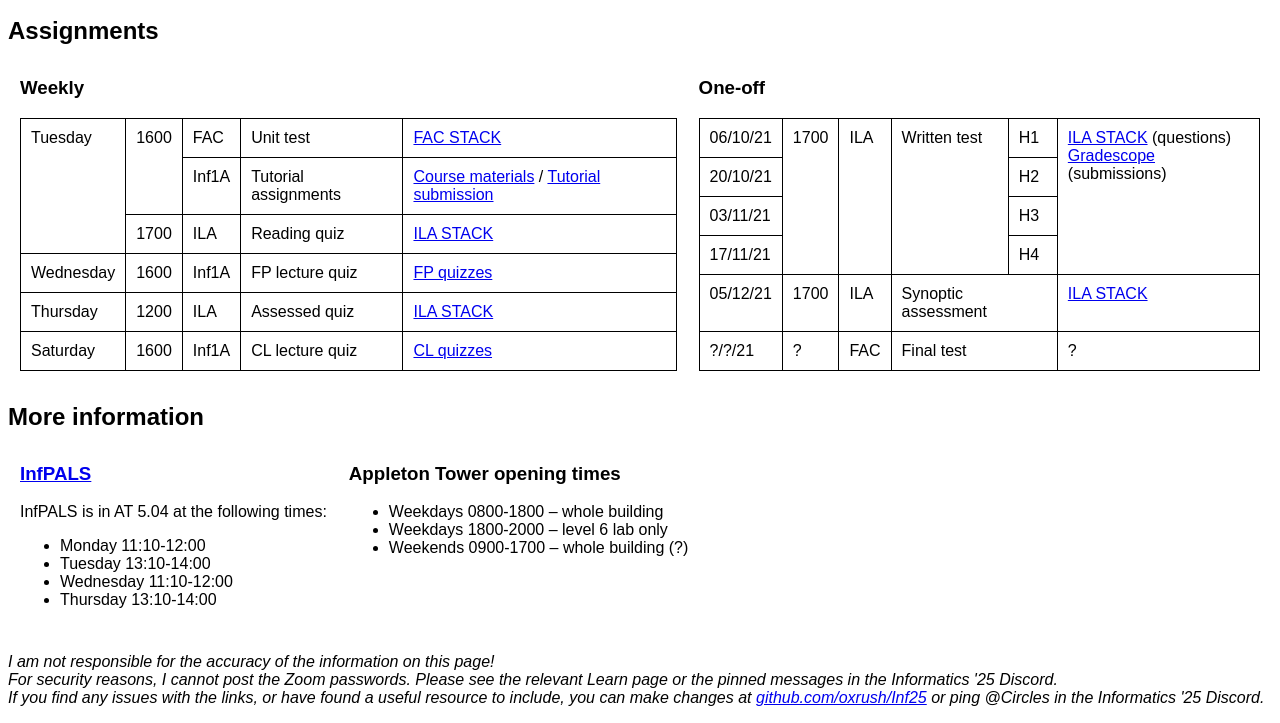
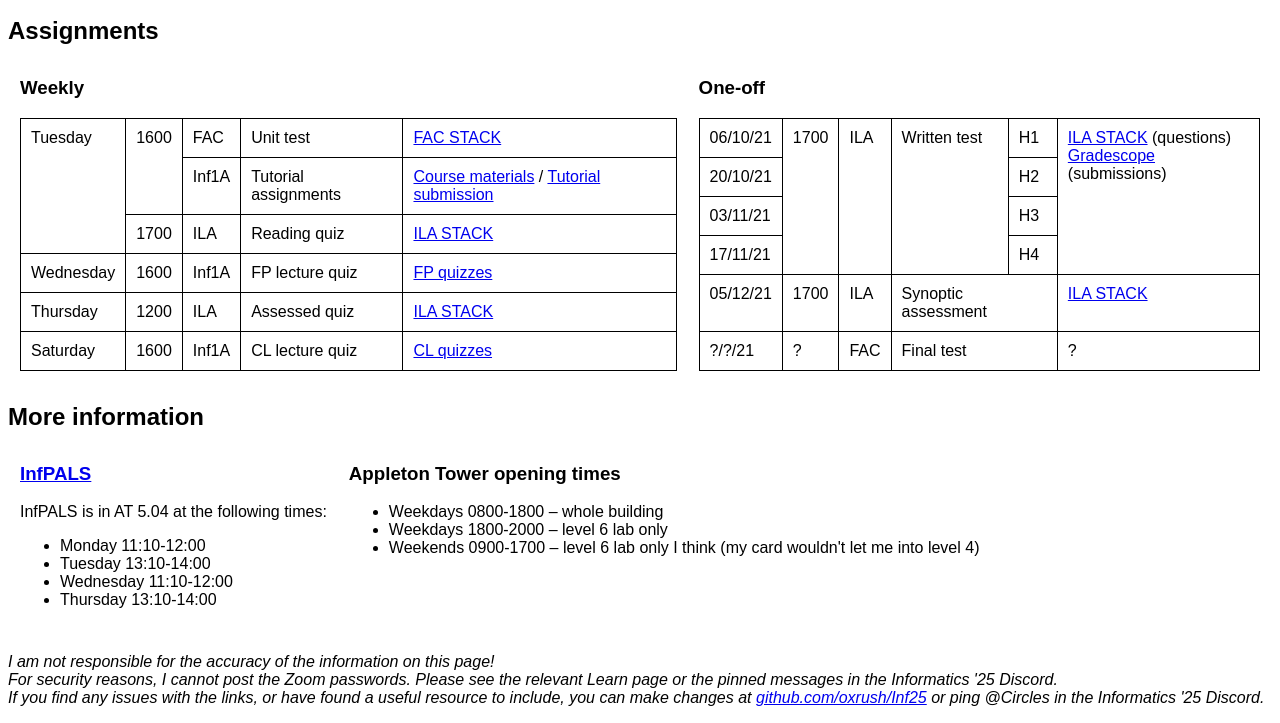
Before and after one commit to oxrush/Inf25, a plain HTML site: page index.html in a window 1280 px wide. Shown: the part 738-1461 px from the top of the page. Drawn offline with Linux system fonts and the light colour scheme.

Commit message:
Update weekend access

```diff
--- a/index.html
+++ b/index.html
@@ -214,7 +214,7 @@
 		<ul>
 			<li>Weekdays 0800-1800 &ndash; whole building</li>
 			<li>Weekdays 1800-2000 &ndash; level 6 lab only</li>
-			<li>Weekends 0900-1700 &ndash; whole building (?)</li>
+			<li>Weekends 0900-1700 &ndash; level 6 lab only I think (my card wouldn't let me into level 4)</li>
 
 		</ul>
 	</td>
```
